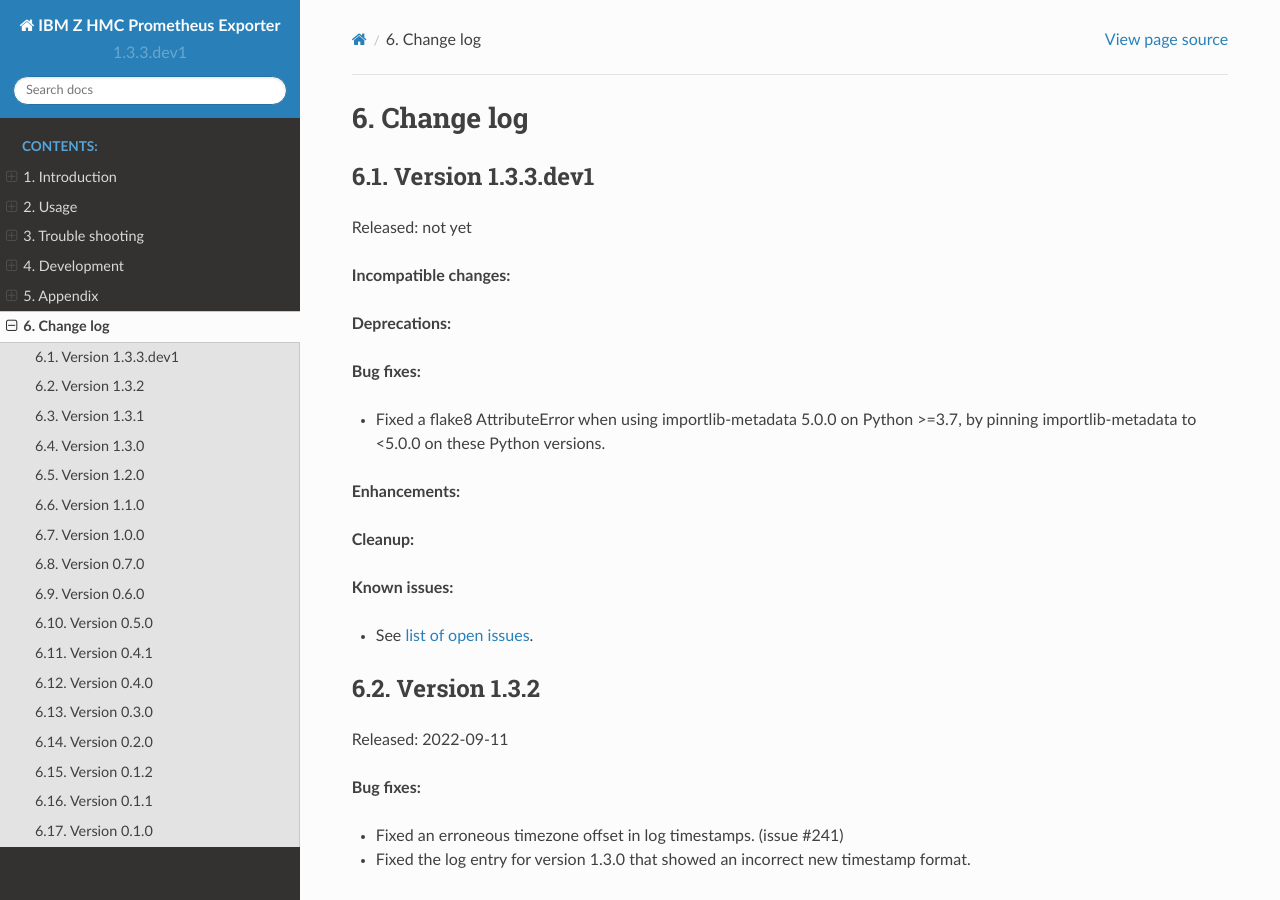
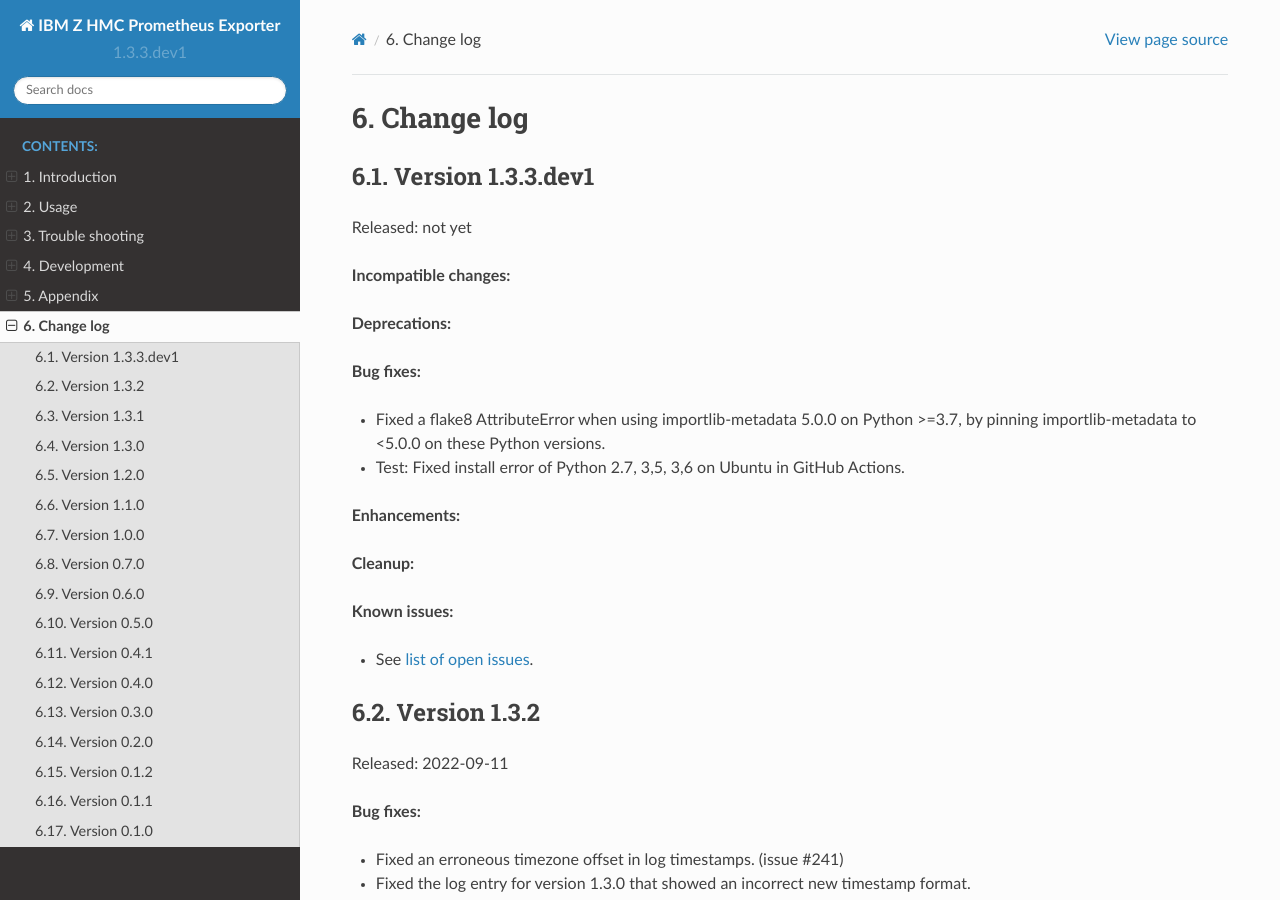
Before and after one commit to zhmcclient/zhmc-prometheus-exporter, a Sphinx documentation site: the page built from docs/changes.rst, in a window 1280 px wide and 900 px high. Built offline with Sphinx 7.4.7 and the Read the Docs theme 2.0.0, drawn with Linux system fonts in a browser that asks for light colours.

Commit message:
Test: Fixed install error of Python 2.7, 3,5, 3,6 on Ubuntu in GitHub Actions
Signed-off-by: Andreas Maier <maiera@de.ibm.com>

```diff
--- a/docs/changes.rst
+++ b/docs/changes.rst
@@ -31,6 +31,8 @@
 * Fixed a flake8 AttributeError when using importlib-metadata 5.0.0 on
   Python >=3.7, by pinning importlib-metadata to <5.0.0 on these Python
   versions.
+
+* Test: Fixed install error of Python 2.7, 3,5, 3,6 on Ubuntu in GitHub Actions.
 
 **Enhancements:**
 
```
Also changed, not shown: 1 other file.
